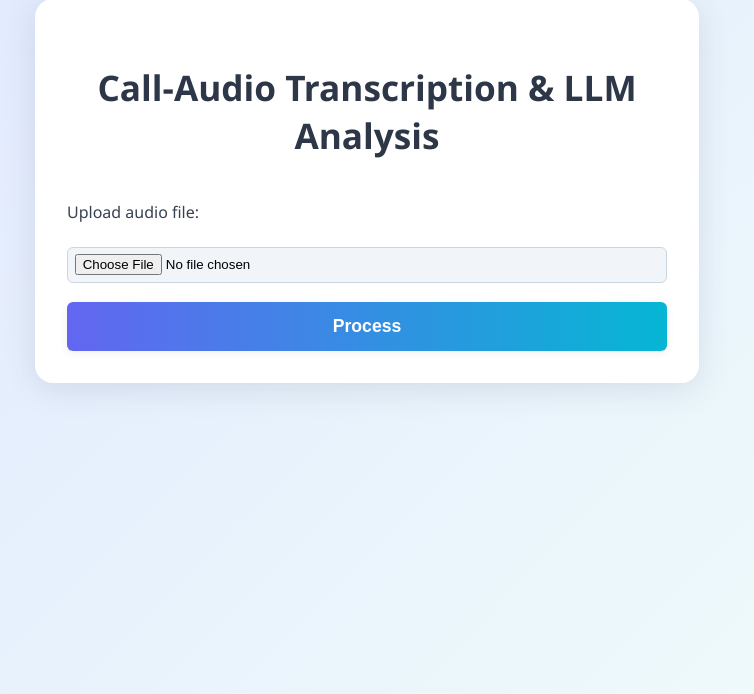
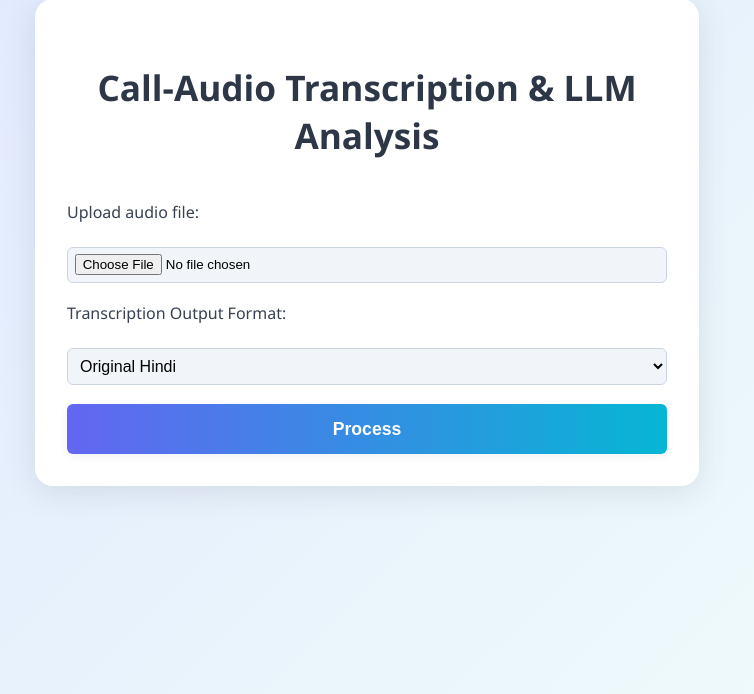
Before and after one commit to kxshagramathur/AI-Call-Analytics-Tool, a FastAPI app: page / in a window 1280 px wide. Shown: the part 49-743 px from the top of the page, without its empty margins (273-1027 px from the left). Run offline with FastAPI, Linux system fonts and the light colour scheme.

Commit message:
Add files via upload

```diff
--- a/main.py
+++ b/main.py
@@ -1,9 +1,9 @@
+import os
 from fastapi import FastAPI, File, UploadFile, Request, Form
 from fastapi.responses import HTMLResponse, JSONResponse
 from fastapi.templating import Jinja2Templates
 from fastapi.staticfiles import StaticFiles
 import shutil
-import os
 import tempfile
 import torch
 import torchaudio
@@ -15,18 +15,24 @@ from transformers import SeamlessM4Tv2ForSpeechToText, SeamlessM4TTokenizer, Sea
 import boto3
 from botocore.exceptions import ClientError
 import subprocess
+from dotenv import load_dotenv
+
+# Load environment variables from .env
+load_dotenv()
 
 app = FastAPI()
 templates = Jinja2Templates(directory="templates")
 
+diari_token = os.getenv("DIARI_TOKEN")
+seamless_access_token = os.getenv("SEAMLESS_ACCESS_TOKEN")
+
 # Load models and pipeline at startup
 diari_pipeline = Pipeline.from_pretrained(
     "pyannote/speaker-diarization-3.1",
-    use_auth_token="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"
+    use_auth_token=diari_token
 )
 diari_pipeline.to(torch.device("cuda"))
 
-seamless_access_token = "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"
 speech_model = SeamlessM4Tv2ForSpeechToText.from_pretrained("ai4bharat/indic-seamless", token=seamless_access_token).to("cuda")
 processor = SeamlessM4TFeatureExtractor.from_pretrained("ai4bharat/indic-seamless", token=seamless_access_token)
 tokenizer = SeamlessM4TTokenizer.from_pretrained("ai4bharat/indic-seamless", token=seamless_access_token)
@@ -85,12 +91,60 @@ def ensure_wav_format(input_path: str, sample_rate: int = 16000, channels: int =
         raise RuntimeError(f"FFmpeg failed:\n{result.stderr.decode()}")
     return output_path
 
+def hindi_to_english(original_transcript):
+    system_prompt = """You are an expert transcription editor.\n\nYou will receive a conversation transcript in broken Hindi or Hindi-English. The conversation is informal, often fragmented, and may contain repetition or unclear expressions. Each line is labeled with a speaker tag like [SPEAKER_00] or [SPEAKER_01].\n\nYour task is to:\n1. Translate all Hindi and Hindi-English lines into fluent, grammatically correct English.\n2. Preserve the speaker labels exactly as given — do not remove or change them.\n3. Fix any sentence fragments, grammatical errors, or disjointed phrases to make the conversation clear and professional.\n4. Remove unnecessary, meaningless, or weird repetitions — especially repeated phrases repeated without context.\n5. Do **not** hallucinate or invent content. Keep the original meaning intact.\n6. Maintain the structure and order of the conversation.\n\nYour output must be a clean, well-structured English transcript with preserved speaker tags and no extra commentary.\nEnsure the final output is a clean, readable English transcript with the same speaker sequence as the original.\n"""
+    user_message = system_prompt.strip() + "\n\n" + original_transcript.strip()
+    messages = [
+        {
+            "role": "user",
+            "content": [{"text": user_message}],
+        }
+    ]
+    try:
+        response = bedrock_client.converse(
+            modelId="apac.amazon.nova-micro-v1:0",
+            messages=messages,
+            inferenceConfig={"maxTokens": 5000, "temperature": 0.2, "topP": 0.9},
+        )
+        return response["output"]["message"]["content"][0]["text"]
+    except (ClientError, Exception) as e:
+        return f"ERROR: Can't translate to English. Reason: {e}"
+
+def hindi_to_hinglish(original_transcript):
+    system_prompt = """You are a transliteration assistant. Your job is to convert Hindi text written in Devanagari script into Hinglish — Hindi written using the English (Roman) alphabet. The result should sound natural and familiar to native Hindi speakers who use messaging apps like WhatsApp.\n\nGuidelines:\n- Do NOT translate into English. Preserve the meaning and tone.\n- Use casual Hinglish spelling commonly seen in texts and chats.\n- Avoid over-formal transliteration. Prioritize readability and familiarity over phonetic accuracy.\n- In the Hindi Input text their might be some wierd repitions like सदतत्त्रानियानियानियानियानियानियानियानियानियानियानिया these are error in the transcriptions models, please remove any meaningless repition words that dont make any sense, and dont transliterate them please \n- Do not change sentence structure or meaning.\n\nExamples:\nHindi: मैं अभी घर जा रहा हूँ।\nHinglish: Main abhi ghar ja raha hoon.\n\nHindi: क्या तुमने खाना खा लिया?\nHinglish: Kya tumne khana kha liya?\n\nHindi: बहुत अच्छा किया तुमने!\nHinglish: Bahut accha kiya tumne!\n"""
+    user_message = system_prompt.strip() + "\n\n" + original_transcript.strip()
+    messages = [
+        {
+            "role": "user",
+            "content": [{"text": user_message}],
+        }
+    ]
+    try:
+        response = bedrock_client.converse(
+            modelId="apac.amazon.nova-pro-v1:0",
+            messages=messages,
+            inferenceConfig={"maxTokens": 10000, "temperature": 0.2, "topP": 0.9},
+        )
+        return response["output"]["message"]["content"][0]["text"]
+    except (ClientError, Exception) as e:
+        return f"ERROR: Can't transliterate to Hinglish. Reason: {e}"
+
+def transcription_output(original_transcript, output_lang):
+    if output_lang == "hindi":
+        return original_transcript
+    elif output_lang == "english":
+        return hindi_to_english(original_transcript)
+    elif output_lang == "hinglish":
+        return hindi_to_hinglish(original_transcript)
+    else:
+        return "ERROR: Invalid output language selected."
+
 @app.get("/", response_class=HTMLResponse)
 def index(request: Request):
     return templates.TemplateResponse("index.html", {"request": request, "result": None})
 
 @app.post("/upload", response_class=HTMLResponse)
-def upload_audio(request: Request, file: UploadFile = File(...)):
+def upload_audio(request: Request, file: UploadFile = File(...), output_lang: str = Form(...)):
     # Save uploaded file to temp
     with tempfile.NamedTemporaryFile(delete=False, suffix=os.path.splitext(file.filename)[-1]) as tmp:
         shutil.copyfileobj(file.file, tmp)
@@ -141,7 +195,9 @@ def upload_audio(request: Request, file: UploadFile = File(...)):
             transcriptions.append({"speaker": speaker, "index": index, "text": text})
         transcriptions = sorted(transcriptions, key=lambda x: x["index"])
         transcript_text = "\n".join([f"[{t['speaker']}]: {t['text']}" for t in transcriptions])
-        # Step 5: LLM Analysis
+        # Step 4.5: Apply output format selection
+        selected_transcript = transcription_output(transcript_text, output_lang)
+        # Step 5: LLM Analysis (always use original Hindi transcript)
         user_message = system_prompt.strip() + "\n\n" + transcript_text.strip()
         messages = [
             {
@@ -168,7 +224,7 @@ def upload_audio(request: Request, file: UploadFile = File(...)):
                 "request": request,
                 "result": True,
                 "llm_output": llm_output,
-                "transcript": transcript_text
+                "transcript": selected_transcript
             }
         )
     except Exception as e:
--- a/templates/index.html
+++ b/templates/index.html
@@ -46,6 +46,13 @@
             border-radius: 6px;
             background: #f1f5f9;
         }
+        select {
+            padding: 0.5em;
+            border: 1px solid #cbd5e1;
+            border-radius: 6px;
+            background: #f1f5f9;
+            font-size: 1em;
+        }
         button[type="submit"] {
             background: linear-gradient(90deg, #6366f1 0%, #06b6d4 100%);
             color: #fff;
@@ -91,6 +98,21 @@
             margin-bottom: 1.2em;
             box-shadow: 0 1px 4px 0 rgba(60, 72, 88, 0.04);
         }
+        /* Spinner styles */
+        .spinner {
+            display: none;
+            margin: 20px auto;
+            border: 8px solid #f3f3f3;
+            border-top: 8px solid #3498db;
+            border-radius: 50%;
+            width: 60px;
+            height: 60px;
+            animation: spin 1s linear infinite;
+        }
+        @keyframes spin {
+            0% { transform: rotate(0deg);}
+            100% { transform: rotate(360deg);}
+        }
         @media (max-width: 700px) {
             .container {
                 margin-top: 1em;
@@ -106,11 +128,18 @@
 <body>
     <div class="container">
         <h1>Call-Audio Transcription & LLM Analysis</h1>
-        <form action="/upload" method="post" enctype="multipart/form-data">
+        <form id="uploadForm" action="/upload" method="post" enctype="multipart/form-data">
             <label for="file">Upload audio file:</label>
             <input type="file" id="file" name="file" accept="audio/*" required>
-            <button type="submit">Process</button>
+            <label for="output_lang">Transcription Output Format:</label>
+            <select id="output_lang" name="output_lang" required>
+                <option value="hindi">Original Hindi</option>
+                <option value="english">English (translated)</option>
+                <option value="hinglish">Hinglish (Hindi in Roman script)</option>
+            </select>
+            <button type="submit" id="submitBtn">Process</button>
         </form>
+        <div class="spinner" id="spinner"></div>
         {% if result is not none %}
             <div class="result">
                 {% if result %}
@@ -124,5 +153,14 @@
             </div>
         {% endif %}
     </div>
+    <script>
+        const form = document.getElementById('uploadForm');
+        const spinner = document.getElementById('spinner');
+        const submitBtn = document.getElementById('submitBtn');
+        form.addEventListener('submit', function() {
+            spinner.style.display = 'block';
+            submitBtn.disabled = true;
+        });
+    </script>
 </body>
 </html>
```
